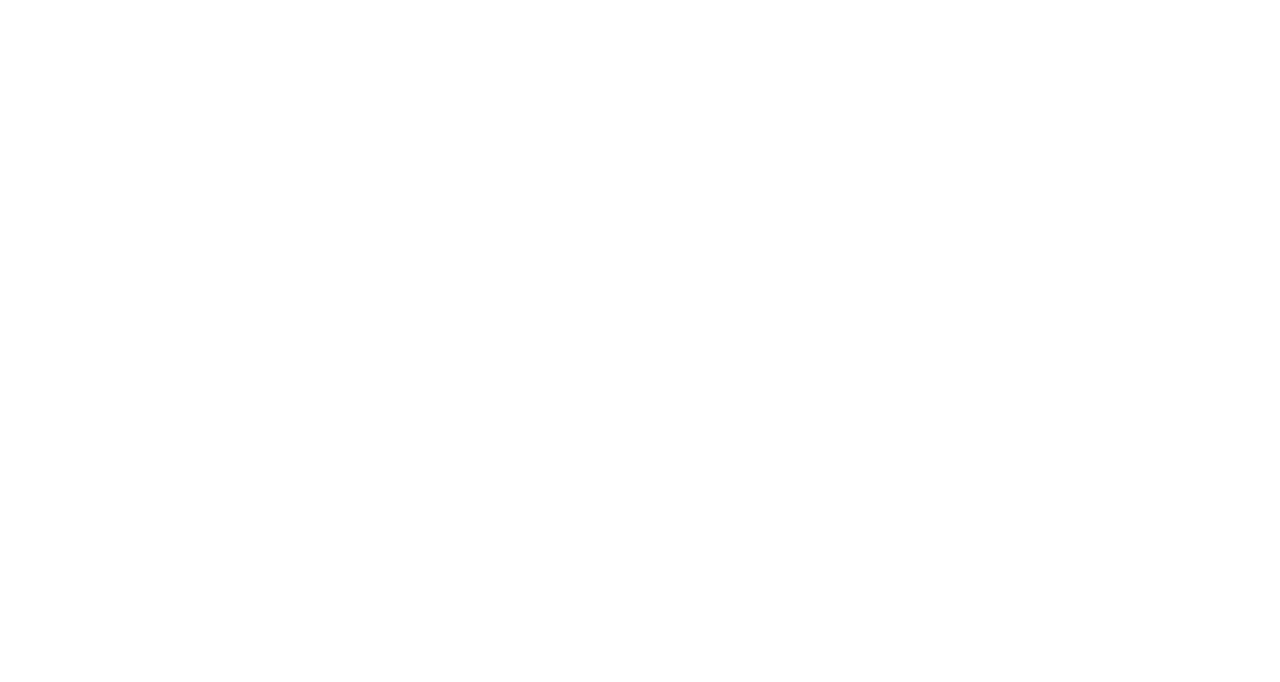
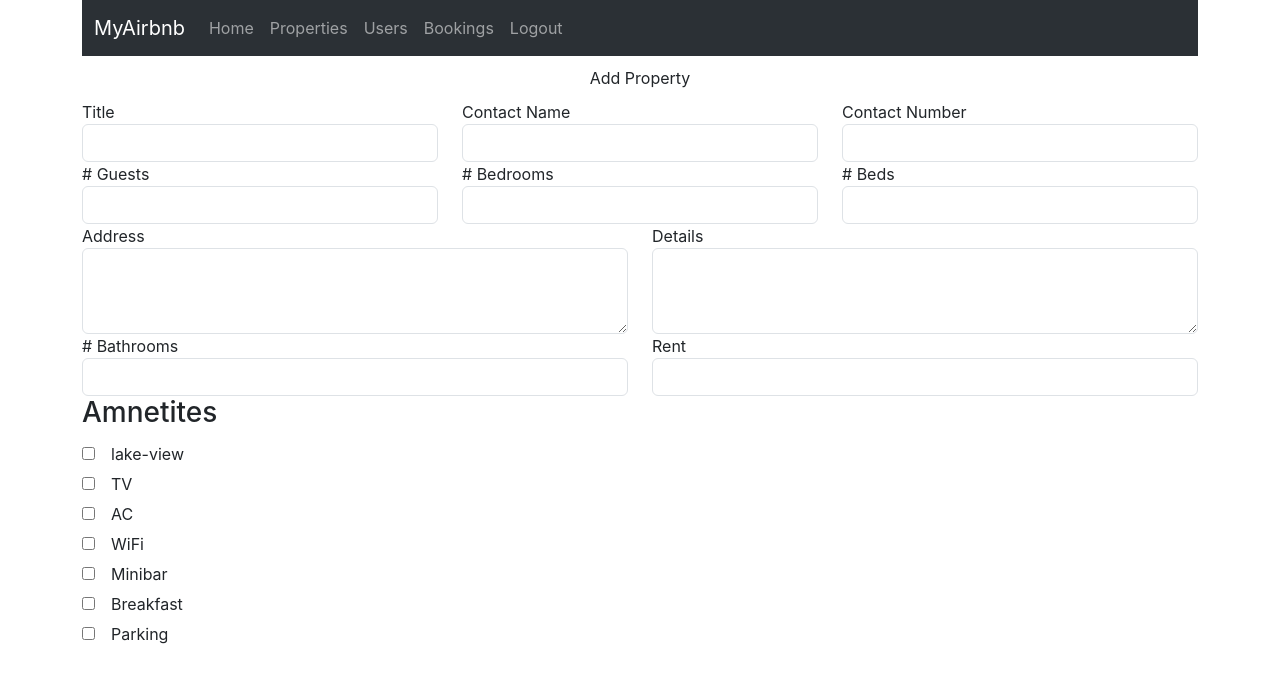
Before and after one commit to 83605-My-Git-Data/React, a React (Create React App) app: page /add-property in a window 1280 px wide. Before the commit this address had no page. Shown: the top 682 px of the page. Built offline with nearby package versions, Linux system fonts and the light colour scheme.

Commit message:
Add Property

```diff
--- a/src/App.jsx
+++ b/src/App.jsx
@@ -7,17 +7,21 @@
 import Register from './screens/Register';
 import Navbar from './components/navbar';
 import Home from './screens/Home';
+import AddProperty from './screens/AddProperty';
 function App() {
   return (
    <div className='container'>
 
-    <Routes>
+    {/* <Routes>
       <Route path='' element={<Login/>} ></Route>
       <Route path='/register' element={<Register/>}></Route>
       <Route path='/login' element={<Login/>}></Route>
       <Route path='/home' element={<Home/>}></Route>
+      <Route path='/add-property' element={<AddProperty/>}></Route>
 
-    </Routes>
+    </Routes> */}
+
+    <AddProperty/>
 
 
 
--- /dev/null
+++ b/src/components/amneties.jsx
@@ -0,0 +1,21 @@
+import { useState } from "react"
+
+export default function Amnetites({icon,title,onChange}){
+
+    const [checked, setChecked] = useState(false);
+
+    return (
+      <div>
+        <input
+          onChange={(e) => {
+            setChecked(e.target.checked)
+            onChange(e.target.checked)
+          }}
+          className='me-2'
+          type='checkbox'
+        />
+        <i className={'me-2 bi ' + icon} style={{ fontSize: 20 }} />
+        <span>{title}</span>
+      </div>
+    )
+}
--- a/src/components/navbar.jsx
+++ b/src/components/navbar.jsx
@@ -2,69 +2,67 @@
 
 export default function Navbar(){
     return(
-        <nav className="navbar bg-dark navbar-expand-lg bg-body-tertiary" data-bs-theme="dark">
+      <nav
+      className="navbar navbar-expand-lg bg-body-tertiary bg-dark"
+      data-bs-theme="dark"
+    >
       <div className="container-fluid">
-    <a className="navbar-brand" href="#">Navbar</a>
+        <a className="navbar-brand" href="#">
+          MyAirbnb
+        </a>
 
         <div className="collapse navbar-collapse" id="navbarSupportedContent">
           <ul className="navbar-nav me-auto mb-2 mb-lg-0">
             <li className="nav-item">
               <Link
-                to='/home'
-                className='nav-link'
-                aria-current='page'
-                href='#'
+                to="/home"
+                className="nav-link "
+                aria-current="page"
+                href="#"
               >
                 Home
               </Link>
-
             </li>
 
-        <li className='nav-item'>
+            <li className="nav-item">
               <Link
-                to='/properties'
-                className='nav-link'
-                aria-current='page'
-                href='#'
+                to="/properties"
+                className="nav-link "
+                aria-current="page"
+                href="#"
               >
                 Properties
               </Link>
             </li>
-            <li className='nav-item'>
+
+            <li className="nav-item">
               <Link
-                to='/users'
-                className='nav-link'
-                aria-current='page'
-                href='#'
+                to="/users"
+                className="nav-link "
+                aria-current="page"
+                href="#"
               >
                 Users
               </Link>
             </li>
-            <li className='nav-item'>
+
+            <li className="nav-item">
               <Link
-                to='/bookings'
-                className='nav-link'
-                aria-current='page'
-                href='#'
+                to="/bookings"
+                className="nav-link "
+                aria-current="page"
+                href="#"
               >
                 Bookings
               </Link>
             </li>
-            <li className='nav-item'>
-              <Link
-                to='/login'
-                className='nav-link'
-                aria-current='page'
-                href='#'
-              >
+
+            <li className="nav-item">
+              <Link to='/login' className="nav-link " aria-current="page" href="#">
                 Logout
               </Link>
             </li>
-
-
-
           </ul>
-
         </div>
       </div>
     </nav>
--- /dev/null
+++ b/src/screens/AddProperty.jsx
@@ -0,0 +1,168 @@
+
+
+import { useState } from "react";
+import Navbar from "../components/navbar";
+import Amnetites from "../components/amneties";
+
+export default function AddProperty(){
+    const[title,setTitle] = useState('');//
+    const[details,setDetails] = useState('');//
+    const[address,setAddress] = useState('');//
+    const[contactNo,setContactNo] = useState('');//
+    const[ownerName,setOwnerName] = useState('');//
+    const[isLakeView,setIsLakeView] = useState(false);
+    const[isTV,setIsTv] = useState(false);
+    const[isAc,setIsAc] = useState(false);
+    const[isWifi,setIsWifi] = useState(false);
+    const[isMiniBar,setIsMiniBar] = useState(false);
+    const[isBreakfast,setIsBreakFast] = useState(false);
+    const[isParking,setIsParking]  = useState(false);
+    const[guests,setGuests] = useState(false);//
+    const[bedrooms,setBedRooms] = useState(false);//
+    const[beds,setBeds] = useState(0);//
+    const[bathrooms,setBathRooms] = useState(0);//
+    const[rent,setRent] = useState(0);//
+    // const[profileImage,setProfileImage] = useState(undefined);
+
+
+    return(
+        <div>
+            <Navbar/>
+            <div className="page-header">Add Property</div>
+
+            <div className="form">
+                <div className="row">
+                    <div className="col">
+                        <div>
+                            <label htmlFor="">Title</label>
+                            <input type="text" className="form-control" />
+                        </div>
+                    </div>
+                    <div className="col">
+                        <label htmlFor="">Contact Name</label>
+                        <input type="text" className="form-control" />
+                    </div>
+                    <div className="col">
+                        <label htmlFor="">Contact Number</label>
+                        <input type="text" className="form-control" />
+
+                    </div>
+                </div>
+
+                <div className="row">
+                    <div className="col">
+                        <div>
+                            <label htmlFor=""># Guests</label>
+                            <input type="text" className="form-control" />
+                        </div>
+                    </div>
+                    <div className="col">
+                        <div>
+                            <label htmlFor=""># Bedrooms</label>
+                            <input type="text" className="form-control" />
+                        </div>
+                    </div>
+
+                    <div className="col">
+                        <div>
+                            <label htmlFor=""># Beds</label>
+                            <input type="text" className="form-control" />
+                        </div>
+                    </div>
+                </div>
+
+                <div className="row">
+
+                <div className="col">
+                        <div>
+                            <label htmlFor="">Address</label>
+                            <textarea type="text" className="form-control"
+                            rows={3} />
+                        </div>
+                    </div>
+
+                    <div className="col">
+                        <div>
+                            <label htmlFor="">Details</label>
+                            <textarea type="text" className="form-control"
+                            rows={3}/>
+                        </div>
+                    </div>
+
+
+                </div>
+
+
+                <div className="row">
+
+                <div className="col">
+                        <div>
+                            <label htmlFor=""># Bathrooms</label>
+                            <input type="text" className="form-control"
+                             />
+                        </div>
+                    </div>
+
+                    <div className="col">
+                        <div>
+                            <label htmlFor="">Rent</label>
+                            <input type="text" className="form-control"
+                            />
+                        </div>
+                    </div>
+
+
+                </div>
+
+                <h3>Amnetites</h3>
+
+                <div className="row mb-3">
+
+                    <div className="row">
+                        <div className="col">
+                            <Amnetites title='lake-view'
+                            icon='bi-water'/>
+
+                            <Amnetites
+                            onChange={(status) => setIsTv(status)}
+                                title='TV'
+                                icon='bi-tv'
+                            />
+                            <Amnetites
+                                onChange={(status) => setIsAc(status)}
+                                title='AC'
+                                icon='bi-activity'
+                            />
+                            <Amnetites
+                                onChange={(status) => setIsWifi(status)}
+                                title='WiFi'
+                                icon='bi-wifi'
+                            />
+                            <Amnetites
+                                onChange={(status) => setIsMiniBar(status)}
+                                title='Minibar'
+                                icon='bi-droplet-half'
+                            />
+                            <Amnetites
+                                onChange={(status) => setIsBreakFast(status)}
+                                title='Breakfast'
+                                icon='bi-egg-fried'
+                            />
+                            <Amnetites
+                                onChange={(status) => setIsParking(status)}
+                                title='Parking'
+                                icon='bi-p-circle'
+                            />
+
+                        </div>
+                    </div>
+                </div>
+
+            </div>
+        </div>
+    )
+
+
+
+
+}
```
Also changed, not shown: src/screens/PropertyDetails.jsx (added, +15 -0 lines). Lines whose indentation alone changed are shown as unchanged.
